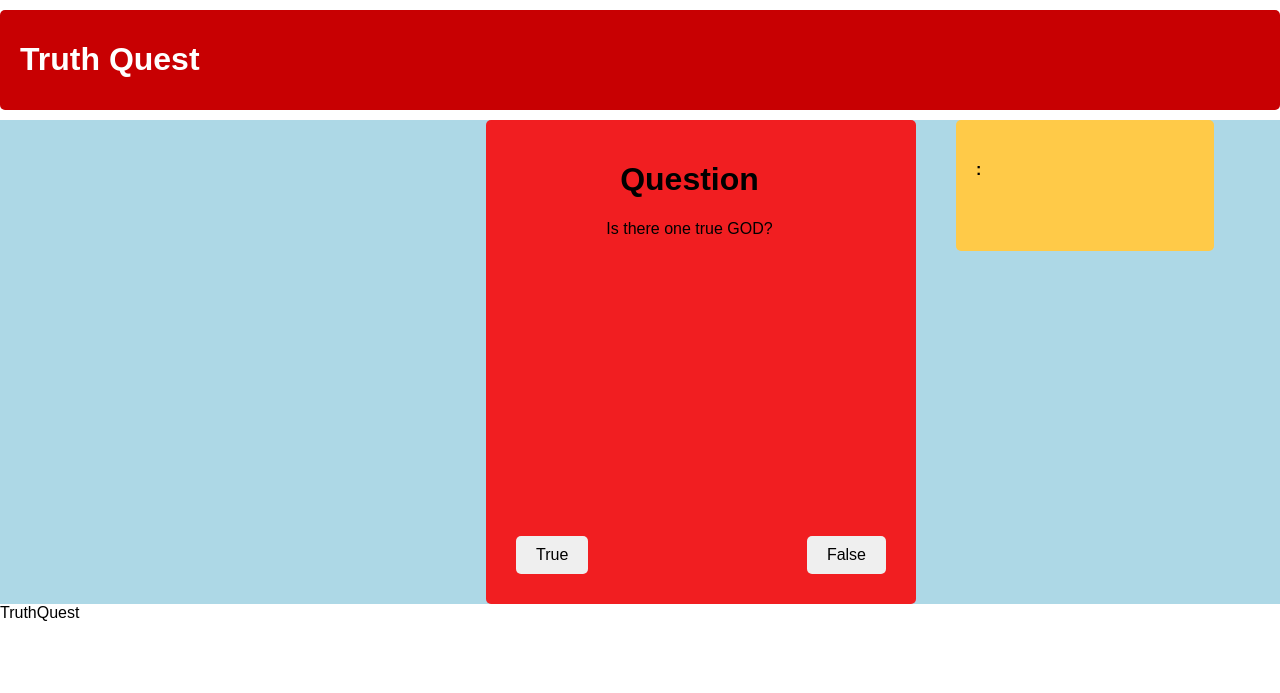
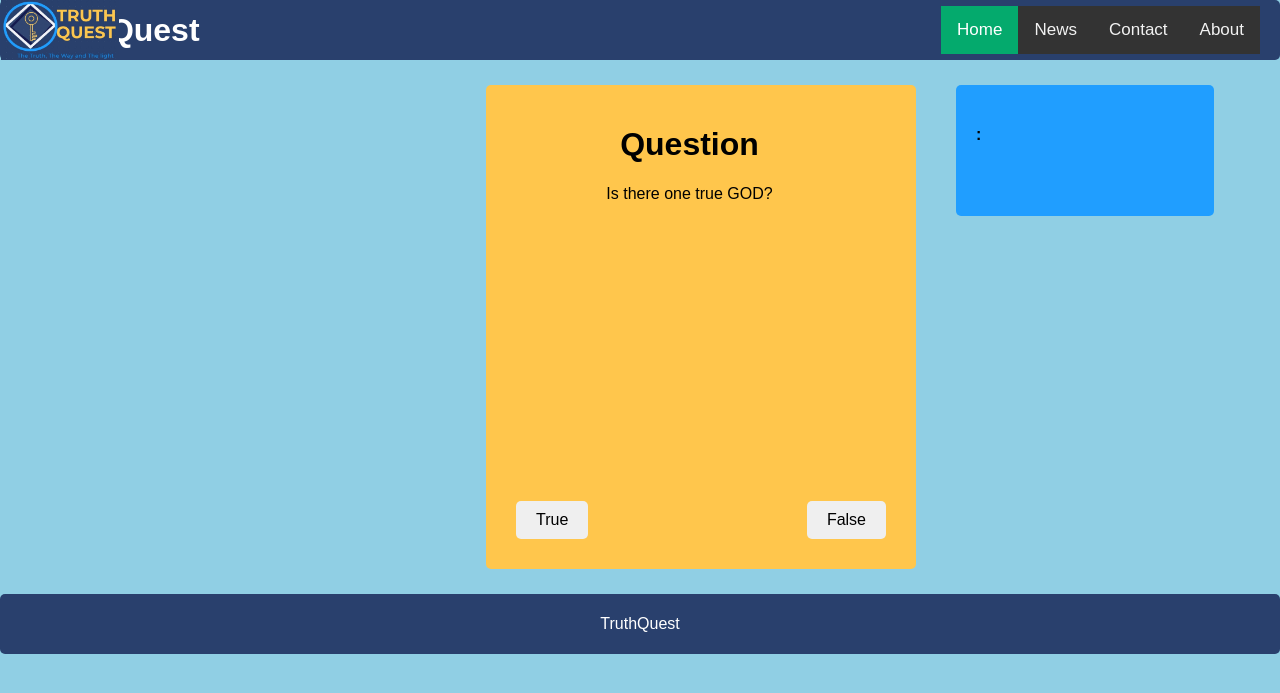
Before and after one commit to Grey-What/TruthQuest, a Flask app: page /main in a window 1280 px wide. Shown: the top 693 px of the page. Run offline with Flask 3, Linux system fonts and the light colour scheme; parts of the project's set-up code (start-up, migrations or seed data) failed here and were passed over.

Commit message:
templates

```diff
--- a/web_flask/static/css/styles.css
+++ b/web_flask/static/css/styles.css
@@ -1,4 +1,5 @@
 body {
+    background-color: rgb(144, 207, 228);
     font-family: Arial, sans-serif;
     margin: 0;
     padding: 0;
@@ -8,7 +9,7 @@ body {
    display: flex;
    justify-content: space-between;
    padding-left: 420px;
-   background-color: lightblue;
+
    align-items: flex-start;
 }
 *, *:before, *:after {
@@ -17,7 +18,7 @@ body {
     flex-basis: 50%;
     padding: 20px;
     border-radius: 5px;
-    background-color: #f11e21;
+    background-color:#FFC64C;
     margin-right: 20px;
     margin-left: auto;
     text-align: center;
@@ -30,23 +31,59 @@ body {
     flex-basis: 30%;
     padding: 20px;
     border-radius: 5px;
-    background-color: #FFCA48;
+    background-color: #209EFF;
     margin-left: 20px;
     margin-right: auto;
     padding-bottom: 50px;
 }
 header {
-    background-color: #C80002;
+    background-color: #29406D;
     color: white;
     border: none;
     padding: 10px 20px;
-    margin: 10px 0;
+    margin: 0 0 25px 0;
     cursor: pointer;
     border-radius: 5px;
+    text-align: center;
+    display: flex;
+    justify-content: center;
+    align-items: center;
+    height: 60px;
+    position: relative;
+}
+
+header .logo {
+    height: 60px;
+    position: absolute;
+    left: 1px;
+}
+header h1 {
+    text-align: center;
+}
+
+footer {
+    background-color: #29406D;
+    color: white;
+    border: none;
+    padding: 10px 20px;
+    margin: 25px 0 0 0;
+    cursor: pointer;
+    border-radius: 5px;
+    text-align: center;
+    display: flex;
+    justify-content: center;
+    align-items: center;
+    height: 60px;
 }
 header:hover {
-    background-color: #FFCA48;
+    color: goldenrod;
 }
+
+header .logo {
+    height: 60px;
+    margin-right: 0px;
+}
+
 button {
     font-family: Arial, sans-serif;
     font-size: 16px;
@@ -58,7 +95,7 @@ button {
     margin: 10px;
 }
 button:hover {
-    background-color: #FFCA48;
+    background-color: rgba(90, 236, 64, 0.941)
 }
 .button-container {
     position: absolute;
@@ -136,3 +173,29 @@ button:hover {
 .border-top {
     border-top: 2px solid red;
 }
+
+header  .topnav {
+    background-color: #333;
+    overflow: hidden;
+    display: flex;
+    justify-content: flex-end;
+    margin-left: auto;
+}
+
+header .topnav a {
+    color: #f2f2f2;
+    text-align: center;
+    padding: 14px 16px;
+    text-decoration: none;
+    font-size: 17px;
+}
+
+header .topnav a:hover {
+    background-color: #ddd;
+    color: black;
+}
+
+header .topnav a.active {
+    background-color: #04AA6D;
+    color: white;
+}
--- a/web_flask/templates/base.html
+++ b/web_flask/templates/base.html
@@ -6,9 +6,19 @@
     <title>{% block title %}{% endblock title %} - TruthQuest</title>
     {% endblock head %}
     <link rel="stylesheet" href="{{ url_for('static', filename='css/styles.css') }}">
+
 </head>
-<body>
-    <header><h1>Truth Quest</h1></header>
+    <body>
+        <header>
+        <h1>Truth Quest</h1>
+            <img src="{{ url_for('static', filename='css/Image/logo4.jpeg') }}" alt="logo" class="logo">
+            <div class="topnav">
+                <a class="active" href="#home">Home</a>
+                <a href="#news">News</a>
+                <a href="#contact">Contact</a>
+                <a href="#about">About</a>
+            </div>
+        </header>
 
     {% with messages = get_flashed_messages(with_categories=true) %}
         {% if messages %}
```
Also changed, not shown: web_flask/static/css/Image/logo.png.jpeg (added), web_flask/static/css/Image/logo3.jpeg (added), web_flask/static/css/Image/logo4.jpeg (added).
